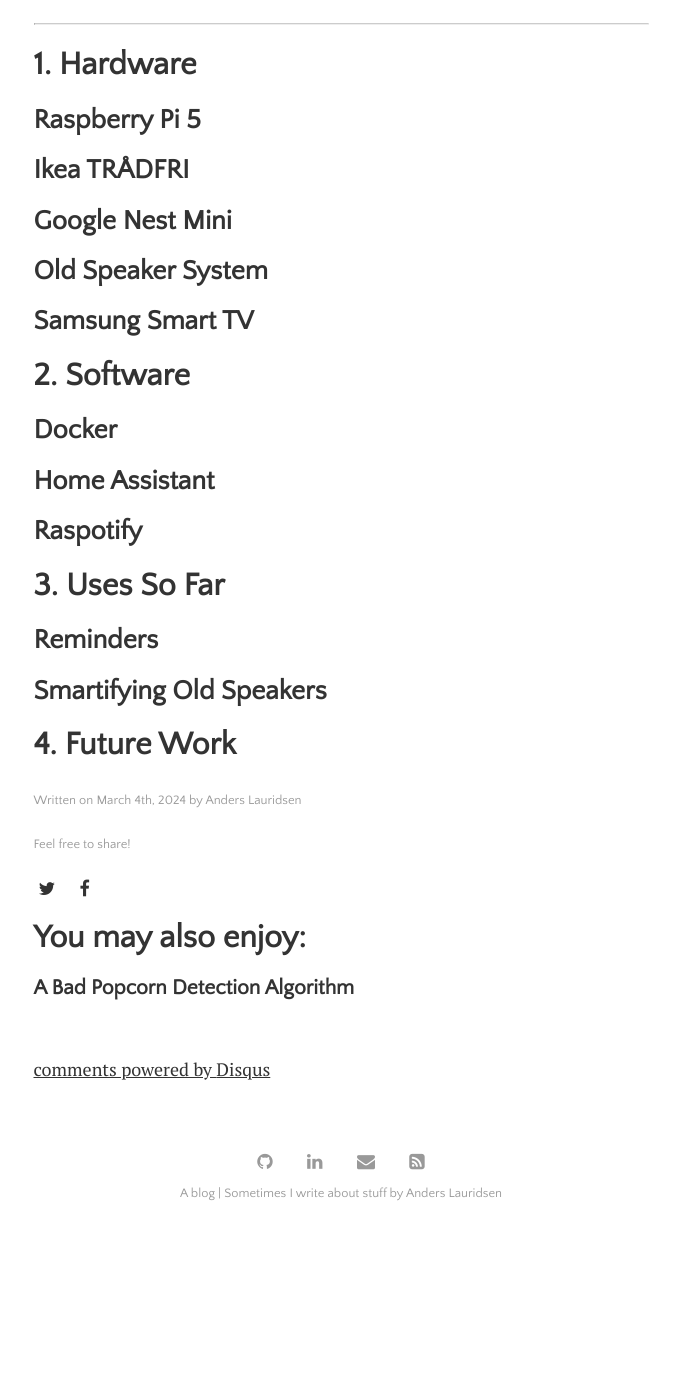
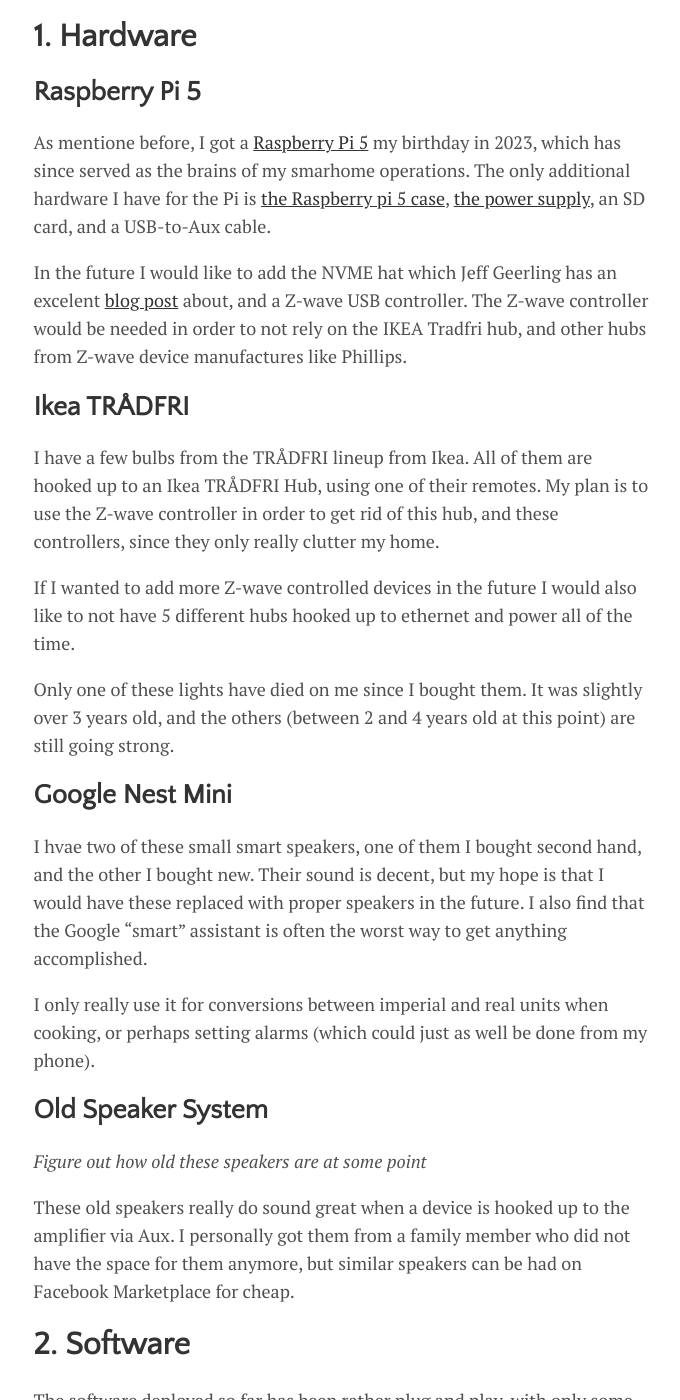
Before and after one commit to ahll19/ahll19.github.io, a Jekyll site: the page built from docs/_posts/2024-03-04-dunno-yet.md, in a window 1280 px wide and 1400 px high, scrolled down 1599 px. Shown: the whole window, without its empty margins (299-979 px from the left). Built offline with Jekyll 4.4.1, drawn with Linux system fonts in a browser that asks for light colours; comment, search, counter and statistics services are not loaded; before the commit the page ends 2838 px from its top, so only the background shows below that; some of the changed text lies outside the part shown.

Commit message:
more stuff

```diff
--- a/docs/_posts/2024-03-04-dunno-yet.md
+++ b/docs/_posts/2024-03-04-dunno-yet.md
@@ -20,7 +20,6 @@
   - [Ikea TRÅDFRI](#ikea-trådfri)
   - [Google Nest Mini](#google-nest-mini)
   - [Old Speaker System](#old-speaker-system)
-  - [Samsung Smart TV](#samsung-smart-tv)
 - [2. Software](#2-software)
   - [Docker](#docker)
   - [Home Assistant](#home-assistant)
@@ -34,18 +33,57 @@
 
 # 1. Hardware
 ## Raspberry Pi 5
+As mentione before, I got a [Raspberry Pi 5](https://www.raspberrypi.com/products/raspberry-pi-5/) my birthday in 2023, which has since served as the brains of my smarhome operations. The only additional hardware I have for the Pi is [the Raspberry pi 5 case](https://www.raspberrypi.com/products/raspberry-pi-5/), [the power supply](https://www.raspberrypi.com/products/27w-power-supply/), an SD card, and a USB-to-Aux cable.
+
+In the future I would like to add the NVME hat which Jeff Geerling has an excelent [blog post](https://www.jeffgeerling.com/blog/2023/nvme-ssd-boot-raspberry-pi-5) about, and a Z-wave USB controller. The Z-wave controller would be needed in order to not rely on the IKEA Tradfri hub, and other hubs from Z-wave device manufactures like Phillips.
+
 
 ## Ikea TRÅDFRI
+I have a few bulbs from the TRÅDFRI lineup from Ikea. All of them are hooked up to an Ikea TRÅDFRI Hub, using one of their remotes. My plan is to use the Z-wave controller in order to get rid of this hub, and these controllers, since they only really clutter my home.
+
+If I wanted to add more Z-wave controlled devices in the future I would also like to not have 5 different hubs hooked up to ethernet and power all of the time.
+
+Only one of these lights have died on me since I bought them. It was slightly over 3 years old, and the others (between 2 and 4 years old at this point) are still going strong.
 
 ## Google Nest Mini
+I hvae two of these small smart speakers, one of them I bought second hand, and the other I bought new. Their sound is decent, but my hope is that I would have these replaced with proper speakers in the future. I also find that the Google "smart" assistant is often the worst way to get anything accomplished.
+
+I only really use it for conversions between imperial and real units when cooking, or perhaps setting alarms (which could just as well be done from my phone).
 
 ## Old Speaker System
+*Figure out how old these speakers are at some point*
 
-## Samsung Smart TV
+These old speakers really do sound great when a device is hooked up to the amplifier via Aux. I personally got them from a family member who did not have the space for them anymore, but similar speakers can be had on Facebook Marketplace for cheap.
 
 # 2. Software
+The software deployed so far has been rather plug and play, with only some slight configuration needing to be done. How my software is set up as of now will most likely change, maybe I will add [Google Cast](https://developers.google.com/cast/docs/overview), maybe not.
 
 ## Docker
+Docker is being used to host the [Home Assistant](https://hub.docker.com/r/homeassistant/home-assistant/), since native support for the Raspberry Pi 5 was added [a few months](https://www.home-assistant.io/blog/2024/02/26/home-assistant-os-12-support-for-raspberry-pi-5/) after I set up my system...
+
+Using Docker is not the worst thing every, since it does make porting easier, though I would like to experiment with installing it on the Pi directly, once I have another micro PC as the Pi Zero 2 W running Raspotify on the speaker system.
+
+I used Docker-Compose to run the container, the guide I took inspiration from can be found [here](https://www.thetechnerd.org/articles/installing-home-assistant-using-docker-a-step-by-step-guide).
+
+Here is my `docker-compose.yaml`{:#id}{:.class}
+
+~~~yaml
+version: '3'
+services:
+  homeassistant:
+    container_name: homeassistant
+    image: "ghcr.io/home-assistant/home-assistant:stable"
+    volumes:
+      - /opt/homeassistant/config:/config
+      - /etc/localtime:/etc/localtime:ro
+    restart: unless-stopped
+    privileged: true
+    network_mode: host
+    ports:
+      - "8123:8123"
+    environment:
+      - DISABLE_JEMALLOC=1
+~~~
 
 ## Home Assistant
 
```
